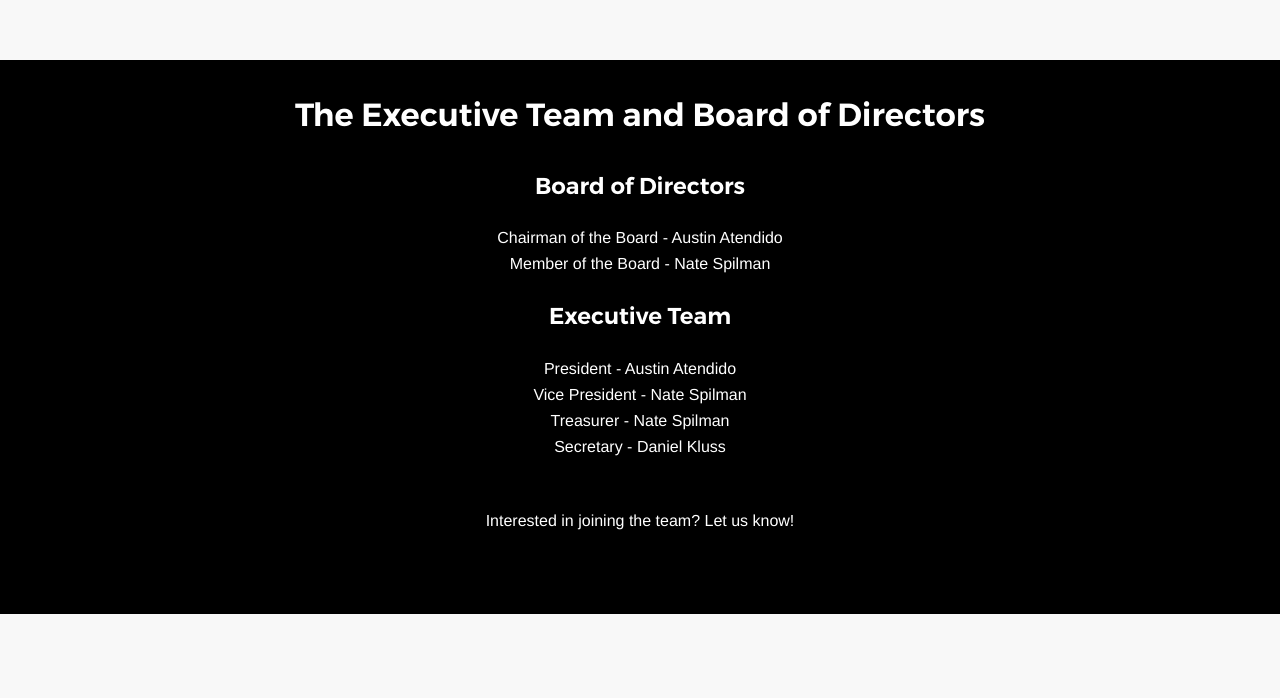
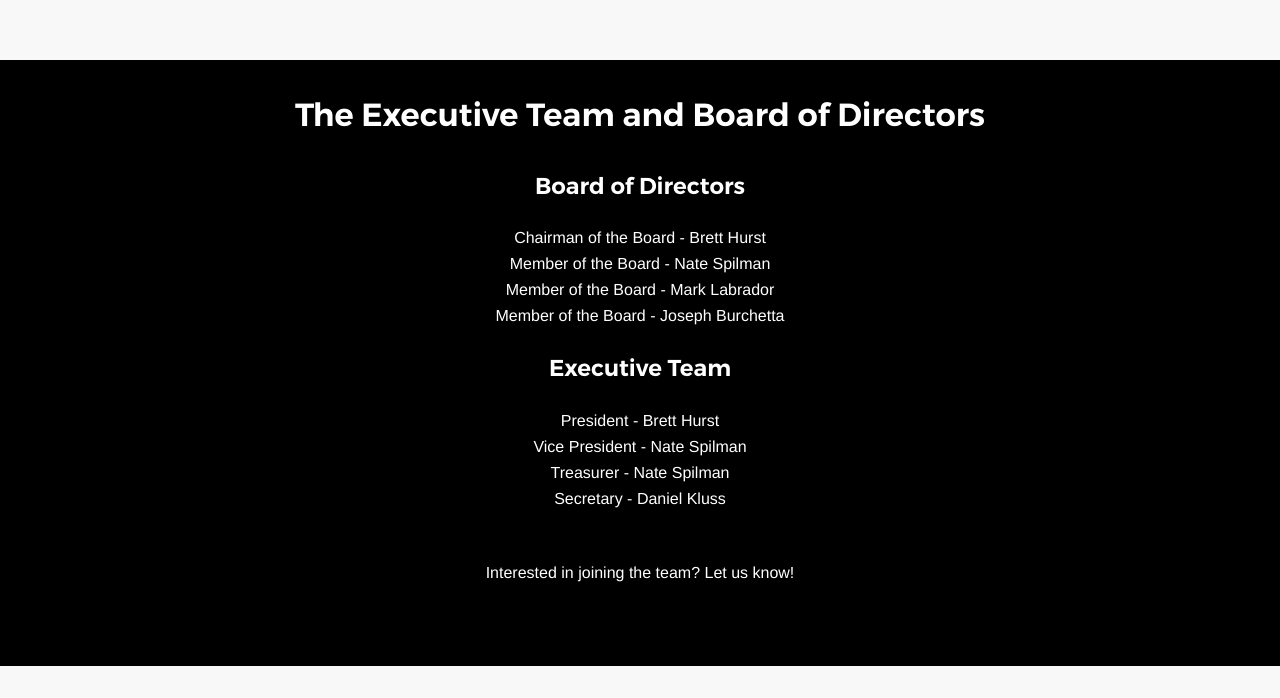
Before and after one commit to junior-dev-struggle-bus/juniordevstrugglebus, a React (Create React App) app: page /organization in a window 1280 px wide. Shown: the part 950-1648 px from the top of the page. Before the commit the page ends 1596 px from the top, so only its background shows below. Built offline with nearby package versions, Linux system fonts and the light colour scheme.

Commit message:
updating org details

```diff
--- a/src/components/Organization/index.js
+++ b/src/components/Organization/index.js
@@ -21,8 +21,8 @@ color:white;
 `
 
 const Organization = (props) =>{
-    const bodList = [{name:'Austin Atendido',title:'Chairman of the Board'},{name:'Nate Spilman',title:'Member of the Board'}]
-    const execList = [{name:'Austin Atendido',title:'President'},{name:'Nate Spilman',title:'Vice President'},{name:'Nate Spilman',title:'Treasurer'},{name:'Daniel Kluss',title:'Secretary'}]
+    const bodList = [{name:'Brett Hurst',title:'Chairman of the Board'},{name:'Nate Spilman',title:'Member of the Board'},{name:'Mark Labrador',title:'Member of the Board'},{name:'Joseph Burchetta',title:'Member of the Board'}]
+    const execList = [{name:'Brett Hurst',title:'President'},{name:'Nate Spilman',title:'Vice President'},{name:'Nate Spilman',title:'Treasurer'},{name:'Daniel Kluss',title:'Secretary'}]
     return(
         <div>
            <section className="imageblock about-1 bg--secondary">
```
